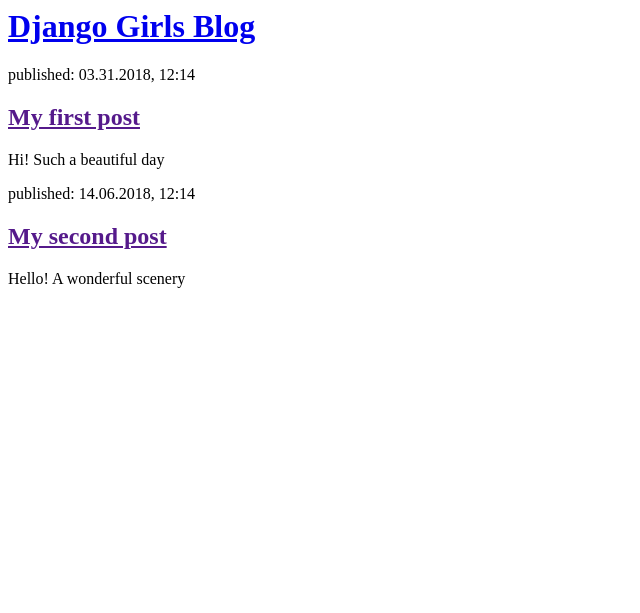
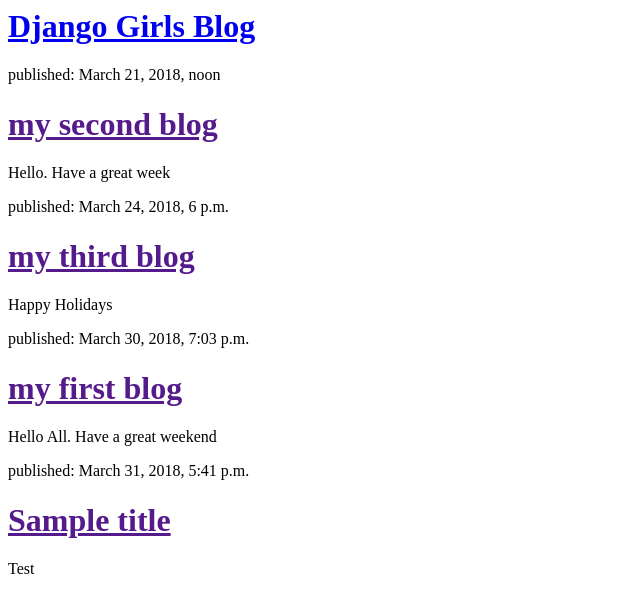
Before and after one commit to s1krishnan/my-first-blog, a Django app: page / in a window 1280 px wide. Shown: the top 613 px of the page, without its empty margins (0-640 px from the left). Run offline with Django 3.2, Linux system fonts and the light colour scheme; data comes from the database, SQL or seed files in the repository; both versions use the stored data as it was after the commit.

Commit message:
Modified templates to display posts from database.

```diff
--- a/blog/models.py
+++ b/blog/models.py
@@ -12,5 +12,5 @@ class Post(models.Model):
         self.published_date = timezone.now()
         self.save()
 
-    def _str_(self):
+    def __str__(self):
         return self.title
--- a/blog/templates/blog/post_list.html
+++ b/blog/templates/blog/post_list.html
@@ -7,16 +7,12 @@
             <h1><a href="/">Django Girls Blog</a></h1>
         </div>
 
-        <div>
-            <p>published: 03.31.2018, 12:14</p>
-            <h2><a href="">My first post</a></h2>
-            <p>Hi! Such a beautiful day</p>
-        </div>
-
-        <div>
-            <p>published: 14.06.2018, 12:14</p>
-            <h2><a href="">My second post</a></h2>
-            <p>Hello! A wonderful scenery</p>
-        </div>
+        {% for post in posts %}
+            <div>
+            <p>published: {{ post.published_date }}</p>
+            <h1><a href="">{{ post.title }}</a></h1>
+            <p>{{ post.text|linebreaksbr }}</p>
+            </div>
+        {% endfor %}
     </body>
 </html>
--- a/blog/views.py
+++ b/blog/views.py
@@ -1,5 +1,7 @@
 from django.shortcuts import render
-
+from .models import Post
+from django.utils import timezone
 # Create your views here.
 def post_list(request):
-    return render(request, 'blog/post_list.html', {})
+    posts = Post.objects.filter(published_date__lte=timezone.now()).order_by('published_date')
+    return render(request, 'blog/post_list.html', {'posts': posts})
```
Also changed, not shown: db.sqlite3.
